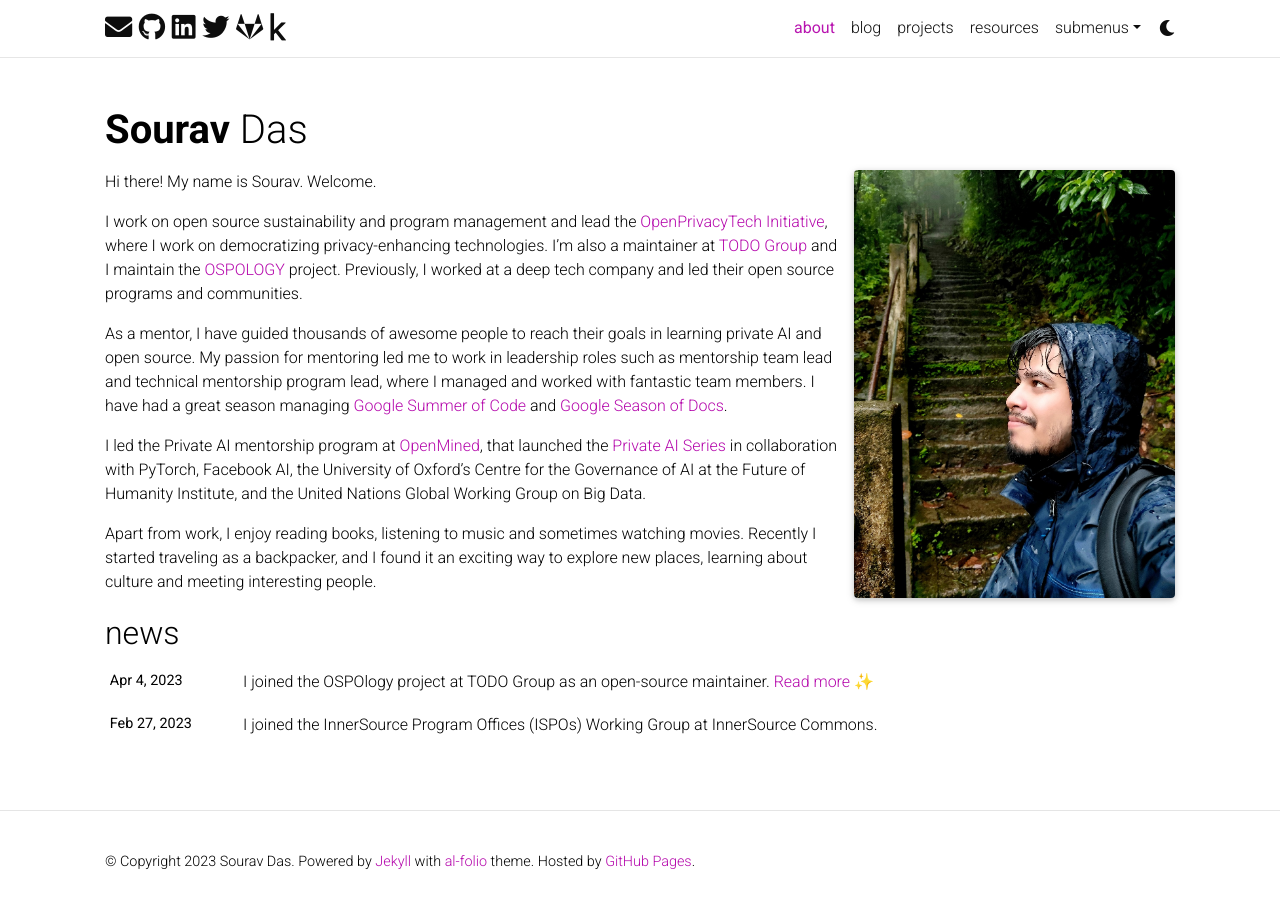
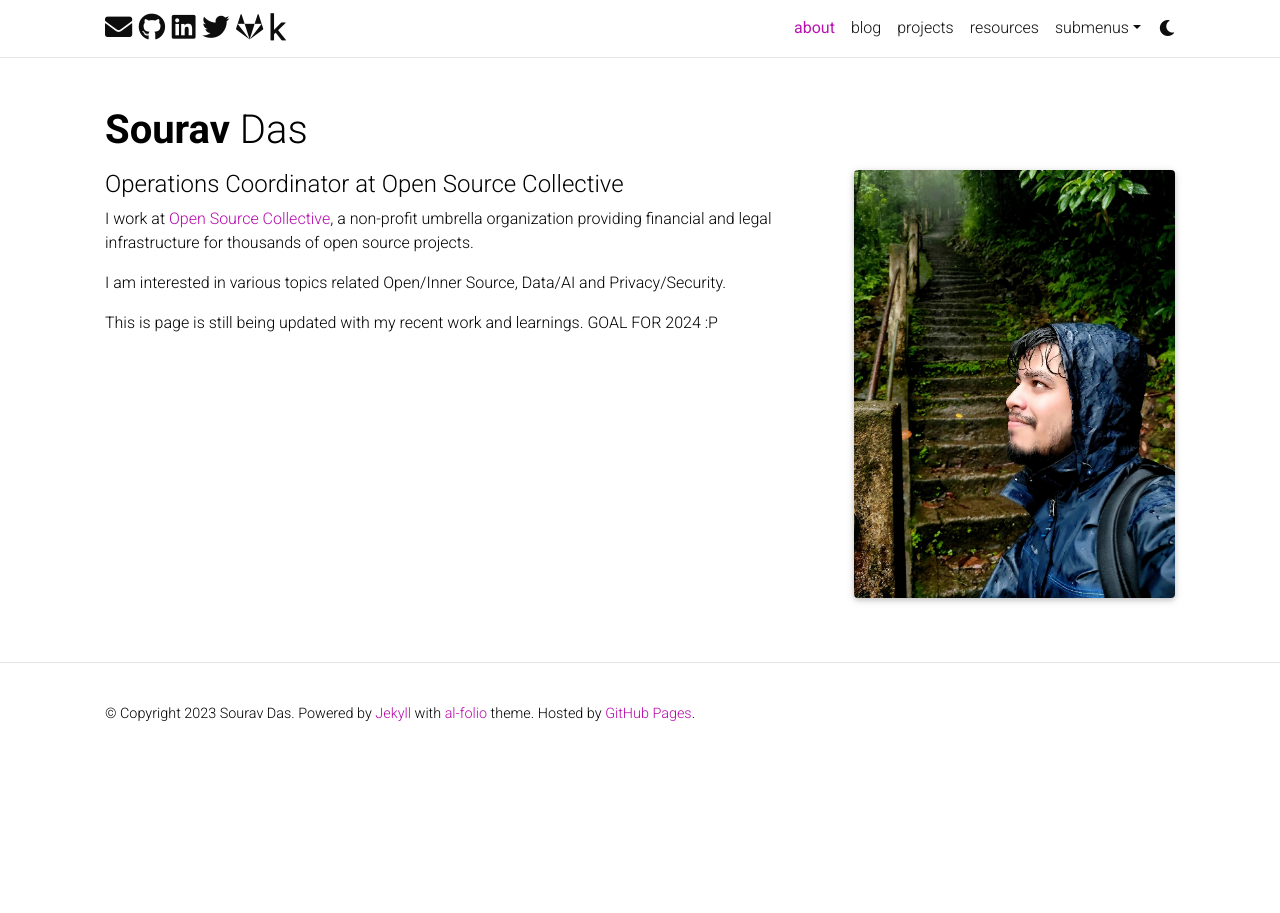
Before and after one commit to souravcipher/souravcipher.github.io, a Jekyll site: the page built from _pages/about.md, in a window 1280 px wide. Built offline with Jekyll 4.4.1, drawn with Linux system fonts in a browser that asks for light colours; full-size pictures stand in for the smaller copies a plugin makes; emoji names are drawn with the system emoji font; comment, search, counter and statistics services are not loaded; a style sheet for code colours, icons or effects is not loaded.

Commit message:
Update about.md

```diff
--- a/_pages/about.md
+++ b/_pages/about.md
@@ -13,18 +13,19 @@ profile:
 #    <p>123 your address street</p>
 #    <p>Your City, State 12345</p>
 
-news: true  # includes a list of news items
+news: false  # includes a list of news items
 latest_posts: false  # includes a list of the newest posts
 selected_papers: false # includes a list of papers marked as "selected={true}"
 social: false  # includes social icons at the bottom of the page
 ---
 
-Hi there! My name is Sourav. Welcome.
 
-I work on open source sustainability and program management and lead the [OpenPrivacyTech Initiative](https://github.com/openprivacytech), where I work on democratizing privacy-enhancing technologies. I'm also a maintainer at [TODO Group](https://todogroup.org/) and I maintain the [OSPOLOGY](https://github.com/todogroup/ospology) project. Previously, I worked at a deep tech company and led their open source programs and communities.
+#### Operations Coordinator at Open Source Collective
 
-As a mentor, I have guided thousands of awesome people to reach their goals in learning private AI and open source. My passion for mentoring led me to work in leadership roles such as mentorship team lead and technical mentorship program lead, where I managed and worked with fantastic team members. I have had a great season managing [Google Summer of Code](https://summerofcode.withgoogle.com/archive/2021/organizations/5769029704220672) and [Google Season of Docs](https://developers.google.com/season-of-docs/docs/2022/participants).
 
-I led the Private AI mentorship program at [OpenMined](https://openmined.org/), that launched the [Private AI Series](https://courses.openmined.org/) in collaboration with PyTorch, Facebook AI, the University of Oxford’s Centre for the Governance of AI at the Future of Humanity Institute, and the United Nations Global Working Group on Big Data.
 
-Apart from work, I enjoy reading books, listening to music and sometimes watching movies. Recently I started traveling as a backpacker, and I found it an exciting way to explore new places, learning about culture and meeting interesting people.
+I work at [Open Source Collective](https://www.oscollective.org), a non-profit umbrella organization providing financial and legal infrastructure for thousands of open source projects.
+
+I am interested in various topics related Open/Inner Source, Data/AI and Privacy/Security.
+
+This is page is still being updated with my recent work and learnings. GOAL FOR 2024 :P
```
